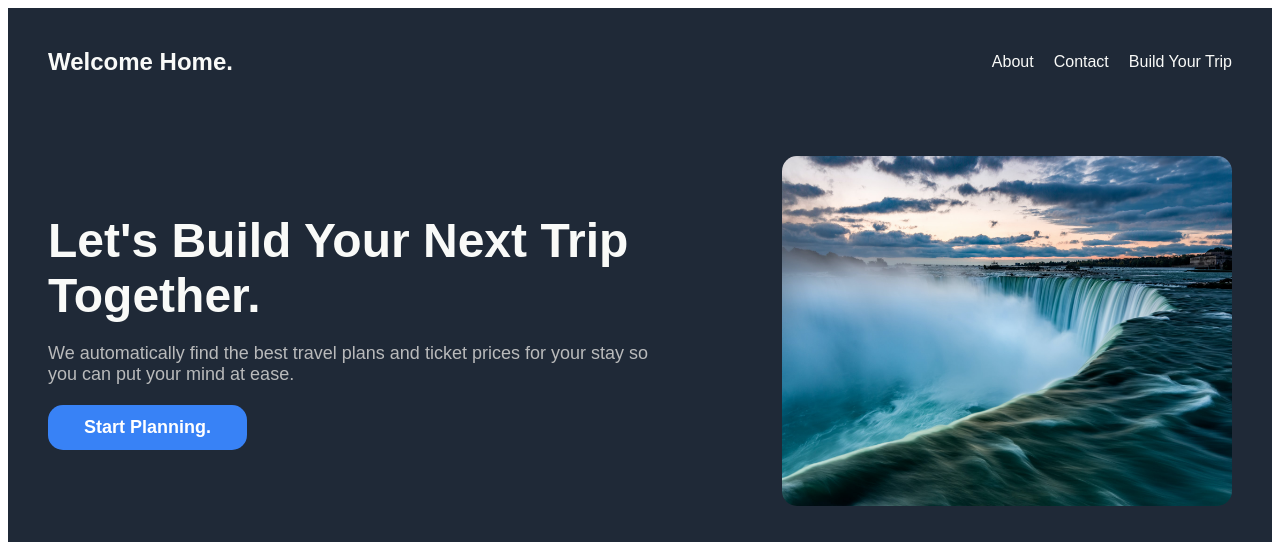
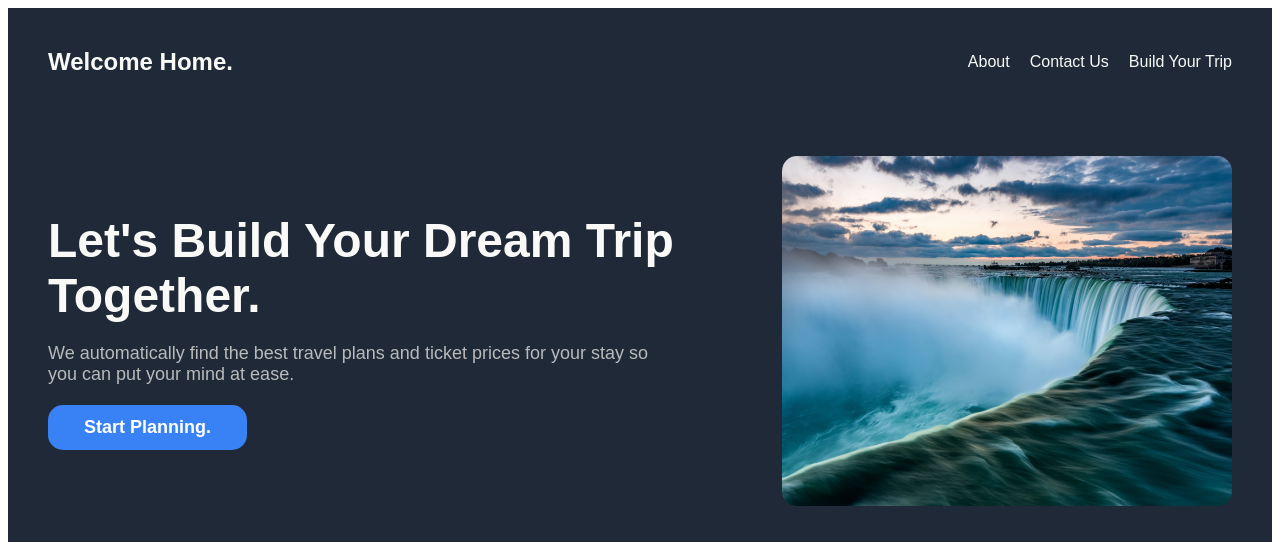
Before and after one commit to inori010/landing-page, a plain HTML site: page index.html in a window 1280 px wide. Shown: the top 542 px of the page. Drawn offline with Linux system fonts and the light colour scheme.

Commit message:
Change wording on the title text

```diff
--- a/index.html
+++ b/index.html
@@ -13,13 +13,13 @@
             <div class="left-links">Welcome Home.</div>
                 <ul class="right-links">
                     <li>About</li>
-                    <li>Contact</li>
+                    <li>Contact Us</li>
                     <li>Build Your Trip</li>
                 </ul>
         </div>
         <div class="content">
             <div class="title-card">
-                <div class="title">Let's Build Your Next Trip Together.</div>
+                <div class="title">Let's Build Your Dream Trip Together.</div>
                 <div class="title-description">We automatically find the best travel plans and ticket prices for your stay so you can put your mind at ease.</div>
                 <div><button class="title-signup" type="button">Start Planning.</button></div>
             </div>
```
